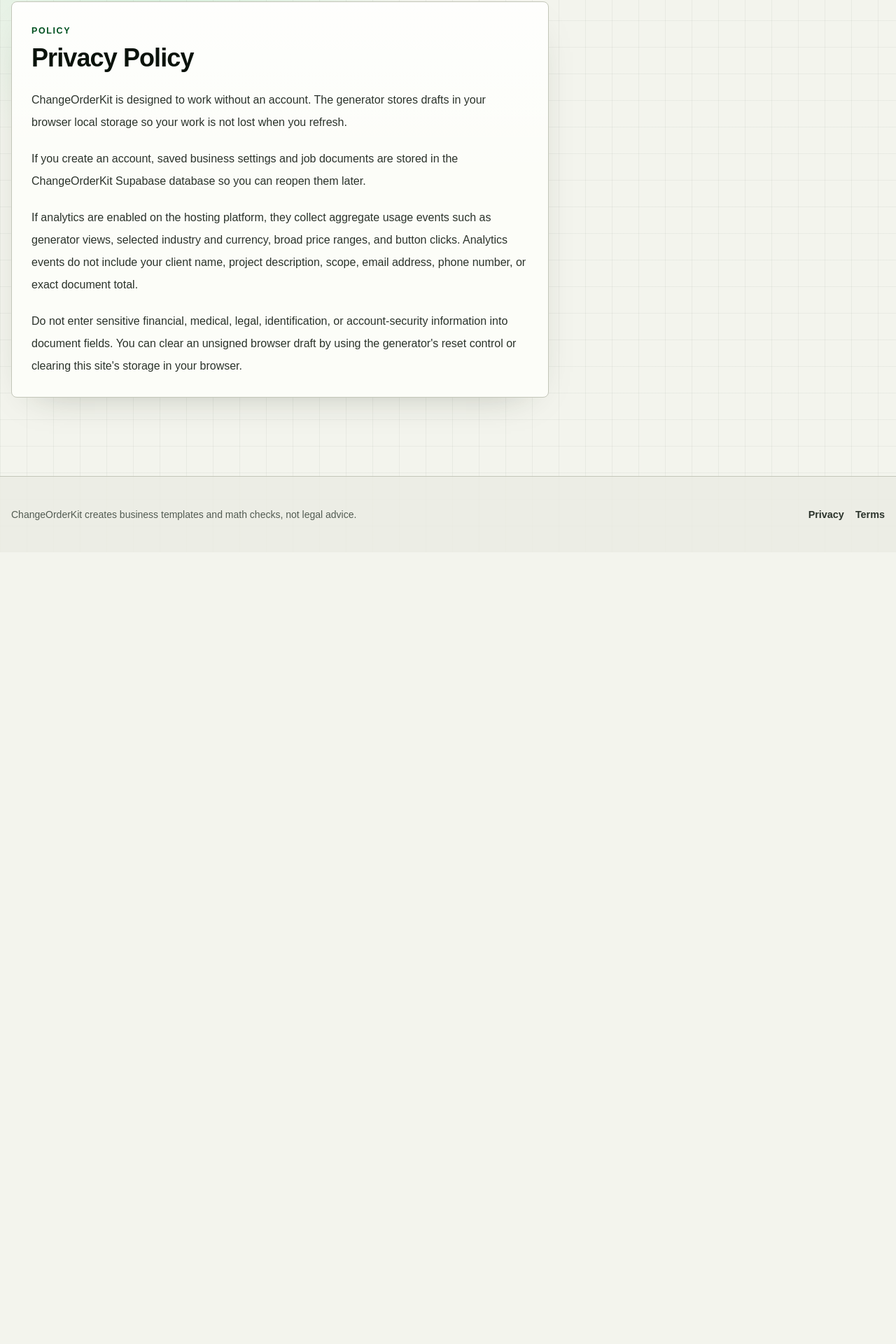
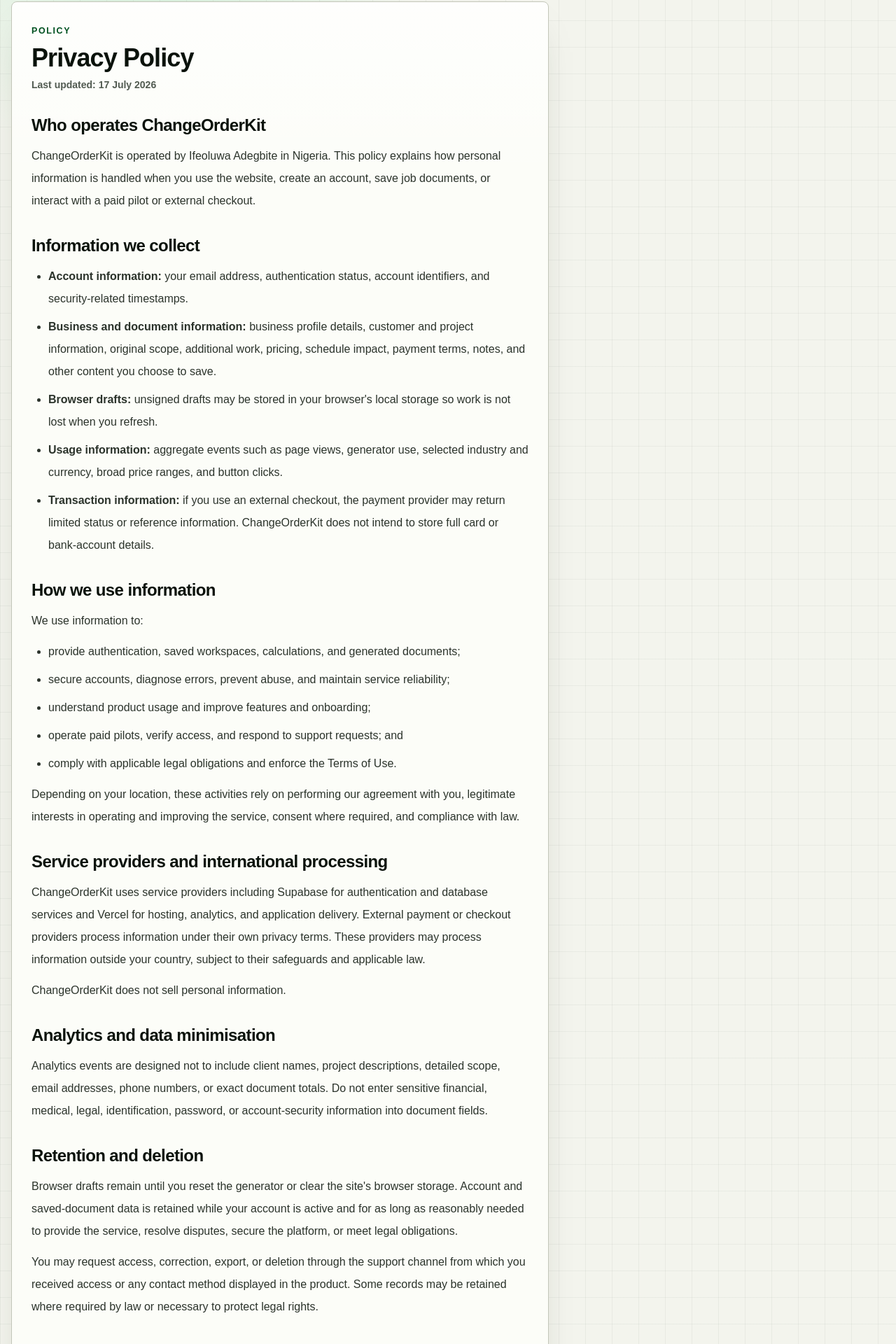
Before and after one commit to Ife-cyb/changeorderkit, a Next.js app: page /privacy in a window 1280 px wide. Shown: the part 123-2043 px from the top of the page at 70% size. Before the commit the page ends 912 px from the top, so only its background shows below. Built offline with nearby package versions, Linux system fonts and the light colour scheme; no server answers; a web font is replaced by a local one.

Commit message:
Expand privacy policy for accounts and stored documents

```diff
--- a/src/app/privacy/page.tsx
+++ b/src/app/privacy/page.tsx
@@ -1,7 +1,9 @@
 export const metadata = {
   title: "Privacy Policy",
-  description: "ChangeOrderKit privacy policy."
+  description: "How ChangeOrderKit collects, uses, stores, and protects personal information."
 };
+
+const headingClass = "text-2xl font-black tracking-tight text-[var(--ink)]";
 
 export default function PrivacyPage() {
   return (
@@ -11,26 +13,137 @@
         <h1 className="mt-2 text-4xl font-black tracking-tight text-[var(--ink)]">
           Privacy Policy
         </h1>
-        <div className="mt-6 space-y-5 text-base leading-8 text-[var(--ink-soft)]">
+        <p className="mt-2 text-sm font-bold text-[var(--muted)]">
+          Last updated: 17 July 2026
+        </p>
+
+        <div className="mt-8 space-y-8 text-base leading-8 text-[var(--ink-soft)]">
+          <section className="space-y-3">
+            <h2 className={headingClass}>Who operates ChangeOrderKit</h2>
             <p>
-          ChangeOrderKit is designed to work without an account. The generator stores drafts in
-          your browser local storage so your work is not lost when you refresh.
+              ChangeOrderKit is operated by Ifeoluwa Adegbite in Nigeria. This policy explains how
+              personal information is handled when you use the website, create an account, save job
+              documents, or interact with a paid pilot or external checkout.
+            </p>
+          </section>
+
+          <section className="space-y-3">
+            <h2 className={headingClass}>Information we collect</h2>
+            <ul className="list-disc space-y-2 pl-6">
+              <li>
+                <strong>Account information:</strong> your email address, authentication status,
+                account identifiers, and security-related timestamps.
+              </li>
+              <li>
+                <strong>Business and document information:</strong> business profile details,
+                customer and project information, original scope, additional work, pricing,
+                schedule impact, payment terms, notes, and other content you choose to save.
+              </li>
+              <li>
+                <strong>Browser drafts:</strong> unsigned drafts may be stored in your browser&apos;s
+                local storage so work is not lost when you refresh.
+              </li>
+              <li>
+                <strong>Usage information:</strong> aggregate events such as page views, generator
+                use, selected industry and currency, broad price ranges, and button clicks.
+              </li>
+              <li>
+                <strong>Transaction information:</strong> if you use an external checkout, the
+                payment provider may return limited status or reference information. ChangeOrderKit
+                does not intend to store full card or bank-account details.
+              </li>
+            </ul>
+          </section>
+
+          <section className="space-y-3">
+            <h2 className={headingClass}>How we use information</h2>
+            <p>We use information to:</p>
+            <ul className="list-disc space-y-2 pl-6">
+              <li>provide authentication, saved workspaces, calculations, and generated documents;</li>
+              <li>secure accounts, diagnose errors, prevent abuse, and maintain service reliability;</li>
+              <li>understand product usage and improve features and onboarding;</li>
+              <li>operate paid pilots, verify access, and respond to support requests; and</li>
+              <li>comply with applicable legal obligations and enforce the Terms of Use.</li>
+            </ul>
+            <p>
+              Depending on your location, these activities rely on performing our agreement with
+              you, legitimate interests in operating and improving the service, consent where
+              required, and compliance with law.
+            </p>
+          </section>
+
+          <section className="space-y-3">
+            <h2 className={headingClass}>Service providers and international processing</h2>
+            <p>
+              ChangeOrderKit uses service providers including Supabase for authentication and
+              database services and Vercel for hosting, analytics, and application delivery.
+              External payment or checkout providers process information under their own privacy
+              terms. These providers may process information outside your country, subject to their
+              safeguards and applicable law.
+            </p>
+            <p>ChangeOrderKit does not sell personal information.</p>
+          </section>
+
+          <section className="space-y-3">
+            <h2 className={headingClass}>Analytics and data minimisation</h2>
+            <p>
+              Analytics events are designed not to include client names, project descriptions,
+              detailed scope, email addresses, phone numbers, or exact document totals. Do not enter
+              sensitive financial, medical, legal, identification, password, or account-security
+              information into document fields.
+            </p>
+          </section>
+
+          <section className="space-y-3">
+            <h2 className={headingClass}>Retention and deletion</h2>
+            <p>
+              Browser drafts remain until you reset the generator or clear the site&apos;s browser
+              storage. Account and saved-document data is retained while your account is active and
+              for as long as reasonably needed to provide the service, resolve disputes, secure the
+              platform, or meet legal obligations.
             </p>
             <p>
-          If you create an account, saved business settings and job documents are stored in the
-          ChangeOrderKit Supabase database so you can reopen them later.
+              You may request access, correction, export, or deletion through the support channel
+              from which you received access or any contact method displayed in the product. Some
+              records may be retained where required by law or necessary to protect legal rights.
             </p>
+          </section>
+
+          <section className="space-y-3">
+            <h2 className={headingClass}>Security</h2>
             <p>
-          If analytics are enabled on the hosting platform, they collect aggregate usage events
-          such as generator views, selected industry and currency, broad price ranges, and button
-          clicks. Analytics events do not include your client name, project description, scope,
-          email address, phone number, or exact document total.
+              We use reasonable technical and organisational safeguards, including authenticated
+              accounts, password controls, encrypted connections, and owner-scoped database access.
+              No internet service is completely secure, so you are responsible for protecting your
+              password and signing out on shared devices.
             </p>
+          </section>
+
+          <section className="space-y-3">
+            <h2 className={headingClass}>Your rights</h2>
             <p>
-          Do not enter sensitive financial, medical, legal, identification, or account-security
-          information into document fields. You can clear an unsigned browser draft by using the
-          generator&apos;s reset control or clearing this site&apos;s storage in your browser.
+              Depending on applicable law, you may have rights to access, correct, delete, restrict,
+              object to, or receive a copy of your personal information, and to withdraw consent.
+              You may also have the right to complain to a relevant data-protection authority.
             </p>
+          </section>
+
+          <section className="space-y-3">
+            <h2 className={headingClass}>Children</h2>
+            <p>
+              ChangeOrderKit is intended for business users aged 18 or older and is not directed to
+              children.
+            </p>
+          </section>
+
+          <section className="space-y-3">
+            <h2 className={headingClass}>Policy changes</h2>
+            <p>
+              This policy may be updated as the product, providers, or legal requirements change.
+              The revised date will be shown at the top of this page. Material changes may also be
+              communicated in the product or by email where appropriate.
+            </p>
+          </section>
         </div>
       </div>
     </article>
```
Lines whose indentation alone changed are shown as unchanged.
